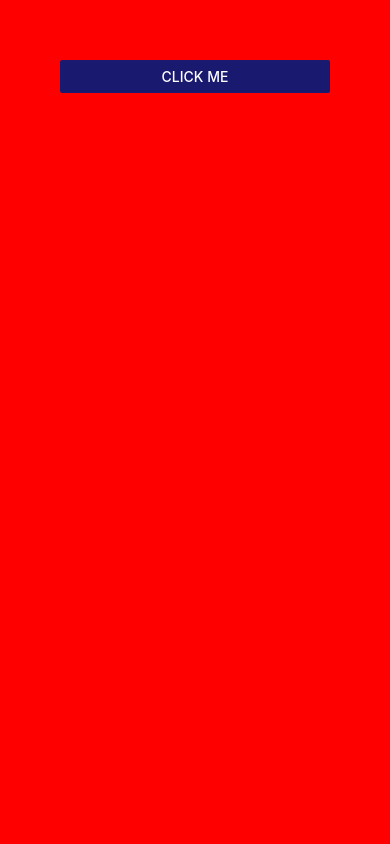
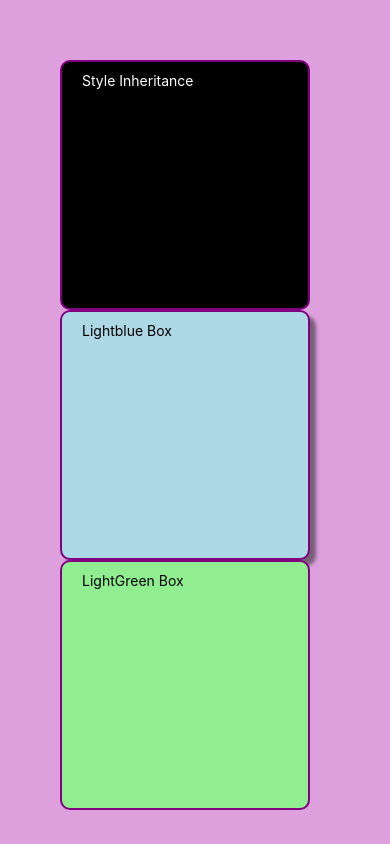
Before and after one commit to EvansRobbie/ReactNative, a React Native app in the folder CoreConcepts/: screen / in a window 390 px wide. Built offline with nearby package versions, Linux system fonts and the light colour scheme.

Commit message:
styleSheetAPI

```diff
--- a/CoreConcepts/App.js
+++ b/CoreConcepts/App.js
@@ -6,78 +6,91 @@ import {
   ScrollView,
   Button,
   Pressable,
-  Modal
+  Modal,
 } from "react-native";
 import Buttons from "./assets/components/Buttons";
 import ModalTest from "./assets/components/ModalTest";
+import Status from "./assets/components/Status";
+import Indicator from "./assets/components/Indicator";
+import Alerts from "./assets/components/Alerts";
+import Greet from "./assets/components/Greet";
+import FlatlistSample from "./assets/components/FlatlistSample";
+import StylingRN from "./assets/components/StylingRN";
 const logoImg = require("./assets/adaptive-icon.png");
 const App = () => {
   return (
-    <View style={{ flex: 1, backgroundColor: "red", padding: 60 }}>
-      {/* <ScrollView>
-        <Button
-          title="Click me"
-          onPress={() => console.log("clicked")}
-          color={"midnightblue"}
-          // disabled
-        />
-        <Buttons />
-        <Pressable onPress={() => console.log("Image Pressed")}>
-          <Image source={logoImg} style={{ width: 200, height: 200 }} />
-        </Pressable>
-        <Pressable onPress={() => console.log("Text Pressed")}>
-          <Text>
-            Lorem ipsum dolor sit amet consectetur adipisicing elit. Maxime
-            mollitia, molestiae quas vel sint commodi repudiandae consequuntur
-            voluptatum laborum numquam blanditiis harum quisquam eius sed odit
-            fugiat iusto fuga praesentium optio, eaque rerum! Provident
-            similique accusantium nemo autem. Veritatis obcaecati tenetur iure
-            eius earum ut to voluptate aliquam nihil, eveniet aliquid culpa
-            officia aut! Impedit sit sunt quaerat, odit, tenetur error, harum
-            nesciunt ipsum debitis quas aliquid. Reprehenderit, quia. Quo neque
-            error repudiandae fuga? Ipsa laudantium molestias eos sapiente
-            officiis modi at sunt excepturi expedita sint? Sed quibusdam
-            recusandae alias error harum maxime adipisci amet laborum.
-            Perspiciatis minima nesciunt dolorem! Officiis iure rerum voluptates
-            a cumque velit quibusdam sed amet tempora. Sit laborum ab, eius
-            fugit doloribus tenetur fugiat, temporibus enim commodi iusto libero
-            magni deleniti quod quam consequuntur! Commodi minima excepturi
-            repudiandae velit hic maxime doloremque. Quaerat provident commodi
-            consectetur veniam similique ad earum omnis ipsum saepe, voluptas,
-            hic voluptates pariatur est explicabo fugiat, dolorum eligendi quam
-            cupiditate excepturi mollitia maiores labore suscipit quas? Nulla,
-            placeat. Voluptatem quaerat non architecto ab laudantium modi minima
-            sunt esse temporibus sint culpa, recusandae aliquam numquam totam
-            ratione voluptas quod exercitationem fuga. Possimus quis earum
-            veniam quasi aliquam eligendi, placeat qui corporis!
-          </Text>
-        </Pressable>
-        <Image source={logoImg} style={{ width: 200, height: 200 }} />
-      </ScrollView> */}
-      {/* View is similar to div but no scrollable */}
-      {/* <View style={{width:200,height:200, backgroundColor:"blue"}}/>
-      <View style={{width:200,height:200, backgroundColor:"lightgreen"}}/> */}
-      {/* Text is similar to p */}
-      {/* all texts must be inside a Text else you will run into an error */}
-      {/* <Text>
-        <Text style={{ color: "white" }}>Hello</Text>
-        World
-      </Text> */}
+    <StylingRN />
+    // // <View style={{ flex: 1, backgroundColor: "red", padding: 60 }}>
+    //   {/* <ScrollView>
+    //     <Button
+    //       title="Click me"
+    //       onPress={() => console.log("clicked")}
+    //       color={"midnightblue"}
+    //       // disabled
+    //     />
+    //     <Buttons />
+    //     <Pressable onPress={() => console.log("Image Pressed")}>
+    //       <Image source={logoImg} style={{ width: 200, height: 200 }} />
+    //     </Pressable>
+    //     <Pressable onPress={() => console.log("Text Pressed")}>
+    //       <Text>
+    //         Lorem ipsum dolor sit amet consectetur adipisicing elit. Maxime
+    //         mollitia, molestiae quas vel sint commodi repudiandae consequuntur
+    //         voluptatum laborum numquam blanditiis harum quisquam eius sed odit
+    //         fugiat iusto fuga praesentium optio, eaque rerum! Provident
+    //         similique accusantium nemo autem. Veritatis obcaecati tenetur iure
+    //         eius earum ut to voluptate aliquam nihil, eveniet aliquid culpa
+    //         officia aut! Impedit sit sunt quaerat, odit, tenetur error, harum
+    //         nesciunt ipsum debitis quas aliquid. Reprehenderit, quia. Quo neque
+    //         error repudiandae fuga? Ipsa laudantium molestias eos sapiente
+    //         officiis modi at sunt excepturi expedita sint? Sed quibusdam
+    //         recusandae alias error harum maxime adipisci amet laborum.
+    //         Perspiciatis minima nesciunt dolorem! Officiis iure rerum voluptates
+    //         a cumque velit quibusdam sed amet tempora. Sit laborum ab, eius
+    //         fugit doloribus tenetur fugiat, temporibus enim commodi iusto libero
+    //         magni deleniti quod quam consequuntur! Commodi minima excepturi
+    //         repudiandae velit hic maxime doloremque. Quaerat provident commodi
+    //         consectetur veniam similique ad earum omnis ipsum saepe, voluptas,
+    //         hic voluptates pariatur est explicabo fugiat, dolorum eligendi quam
+    //         cupiditate excepturi mollitia maiores labore suscipit quas? Nulla,
+    //         placeat. Voluptatem quaerat non architecto ab laudantium modi minima
+    //         sunt esse temporibus sint culpa, recusandae aliquam numquam totam
+    //         ratione voluptas quod exercitationem fuga. Possimus quis earum
+    //         veniam quasi aliquam eligendi, placeat qui corporis!
+    //       </Text>
+    //     </Pressable>
+    //     <Image source={logoImg} style={{ width: 200, height: 200 }} />
+    //   </ScrollView> */}
+    //   {/* View is similar to div but no scrollable */}
+    //   {/* <View style={{width:200,height:200, backgroundColor:"blue"}}/>
+    //   <View style={{width:200,height:200, backgroundColor:"lightgreen"}}/> */}
+    //   {/* Text is similar to p */}
+    //   {/* all texts must be inside a Text else you will run into an error */}
+    //   {/* <Text>
+    //     <Text style={{ color: "white" }}>Hello</Text>
+    //     World
+    //   </Text> */}
 
-      {/*
-      <Image
-        source={{
-          uri: "https://picsum.photos/id/1/200/300",
-        }}
-        style={{ width: 200, height: 200 }}
-      /> */}
-      {/* For adding Background */}
-      {/* <ImageBackground style={{flex:1}} source={logoImg}>
-        <Text>Image Text</Text>
-      </ImageBackground> */}
-      <ModalTest />
+    //   {/*
+    //   <Image
+    //     source={{
+    //       uri: "https://picsum.photos/id/1/200/300",
+    //     }}
+    //     style={{ width: 200, height: 200 }}
+    //   /> */}
+    //   {/* For adding Background */}
+    //   {/* <ImageBackground style={{flex:1}} source={logoImg}>
+    //     <Text>Image Text</Text>
+    //   </ImageBackground> */}
+    //   {/* <ModalTest /> */}
+    //   {/* <Status /> */}
+    //   {/* <Indicator /> */}
+    //   {/* <Alerts /> */}
+    //   {/* <Greet greet={"Evans"} />
+    //   <Greet greet={"Batman "} /> */}
+    //   {/* <FlatlistSample /> */}
 
-    </View>
+    // // </View>
   );
 };
 
--- /dev/null
+++ b/CoreConcepts/assets/components/Alerts.js
@@ -0,0 +1,31 @@
+import React from "react";
+import { View, Alert, Button } from "react-native";
+
+const Alerts = () => {
+  return (
+    <View>
+      <Button title="Alert" onPress={() => Alert.alert("Invalid Data")} />
+
+      <Button
+        title="Alert2"
+        onPress={() => Alert.alert("Invalid Data!", "DOB Incorrect")}
+      />
+      <Button
+        title="Alert3"
+        onPress={() =>
+          Alert.alert("Invalid Data!", "DOB Incorrect", [
+            {
+              text: "Cancel",
+              onPress: () => console.log("Cancel Pressed"),
+              style: "cancel",
+            },
+            { text: "Ok", onPress: () => console.log("Ok Pressed") },
+            // { text: "Cancel", onPress: () => console.log("Cancel Pressed") },
+          ])
+        }
+      />
+    </View>
+  );
+};
+
+export default Alerts;
--- /dev/null
+++ b/CoreConcepts/assets/components/FlatlistSample.js
@@ -0,0 +1,30 @@
+import React from "react";
+import { View, Text, FlatList } from "react-native";
+
+const DATA = [
+  {
+    id: "bd7acbea-c1b1-46c2-aed5-3ad53abb28ba",
+    title: "First Item",
+  },
+  {
+    id: "3ac68afc-c605-48d3-a4f8-fbd91aa97f63",
+    title: "Second Item",
+  },
+  {
+    id: "58694a0f-3da1-471f-bd96-145571e29d72",
+    title: "Third Item",
+  },
+];
+const FlatlistSample = () => {
+  return (
+    <View>
+      <FlatList
+        data={DATA}
+        keyExtractor={(item) => item.id}
+        renderItem={({ item }) => <Text>{item.title}</Text>}
+      />
+    </View>
+  );
+};
+
+export default FlatlistSample;
--- /dev/null
+++ b/CoreConcepts/assets/components/Greet.js
@@ -0,0 +1,12 @@
+import React from "react";
+import { View, Text } from "react-native";
+
+const Greet = ({ greet }) => {
+  return (
+    <View>
+      <Text style={{ color: "white" }}>Hello, {greet}</Text>
+    </View>
+  );
+};
+
+export default Greet;
--- /dev/null
+++ b/CoreConcepts/assets/components/Indicator.js
@@ -0,0 +1,14 @@
+import React from "react";
+import { View, ActivityIndicator } from "react-native";
+
+const Indicator = () => {
+  return (
+    <View>
+      {/* small:default, animating:true- default */}
+      <ActivityIndicator size="large" color="midnightblue" animating={true} />
+      <ActivityIndicator />
+    </View>
+  );
+};
+
+export default Indicator;
--- /dev/null
+++ b/CoreConcepts/assets/components/Status.js
@@ -0,0 +1,16 @@
+import React from "react";
+import { View, StatusBar } from "react-native";
+
+const Status = () => {
+  return (
+    <View>
+      <StatusBar
+        backgroundColor={"lightgreen"}
+        barStyle="light-content"
+        hidden
+      />
+    </View>
+  );
+};
+
+export default Status;
--- /dev/null
+++ b/CoreConcepts/assets/components/StylingRN.js
@@ -0,0 +1,56 @@
+import React from "react";
+import { View, Text, StyleSheet } from "react-native";
+
+const StylingRN = () => {
+  return (
+    <View style={styles.container}>
+      <View style={[styles.box, styles.darkMode]}>
+        <Text style={styles.darkModeText}>Style Inheritance</Text>
+      </View>
+      <View style={[styles.box, styles.lightblueBg, styles.boxShadow]}>
+        <Text>Lightblue Box</Text>
+      </View>
+      <View style={[styles.box, styles.lightgreenBg, styles.androidShadow]}>
+        <Text>LightGreen Box</Text>
+      </View>
+    </View>
+  );
+};
+
+const styles = StyleSheet.create({
+  container: { flex: 1, backgroundColor: "plum", padding: 60 },
+  darkMode: {
+    backgroundColor: "black",
+  },
+  darkModeText: {
+    color: "white",
+  },
+  box: {
+    paddingVertical: 10,
+    width: 250,
+    height: 250,
+    paddingHorizontal: 20,
+    borderWidth: 2,
+    borderColor: "purple",
+    borderRadius: 10,
+  },
+  lightblueBg: {
+    backgroundColor: "lightblue",
+  },
+  lightgreenBg: {
+    backgroundColor: "lightgreen",
+  },
+  boxShadow: {
+    shadowColor: "#333333",
+    shadowOffset: {
+      width: 6,
+      height: 6,
+    },
+    shadowOpacity: 0.6,
+    shadowRadius: 3.84,
+  },
+  androidShadow: {
+    elevation: 5,
+  },
+});
+export default StylingRN;
```
